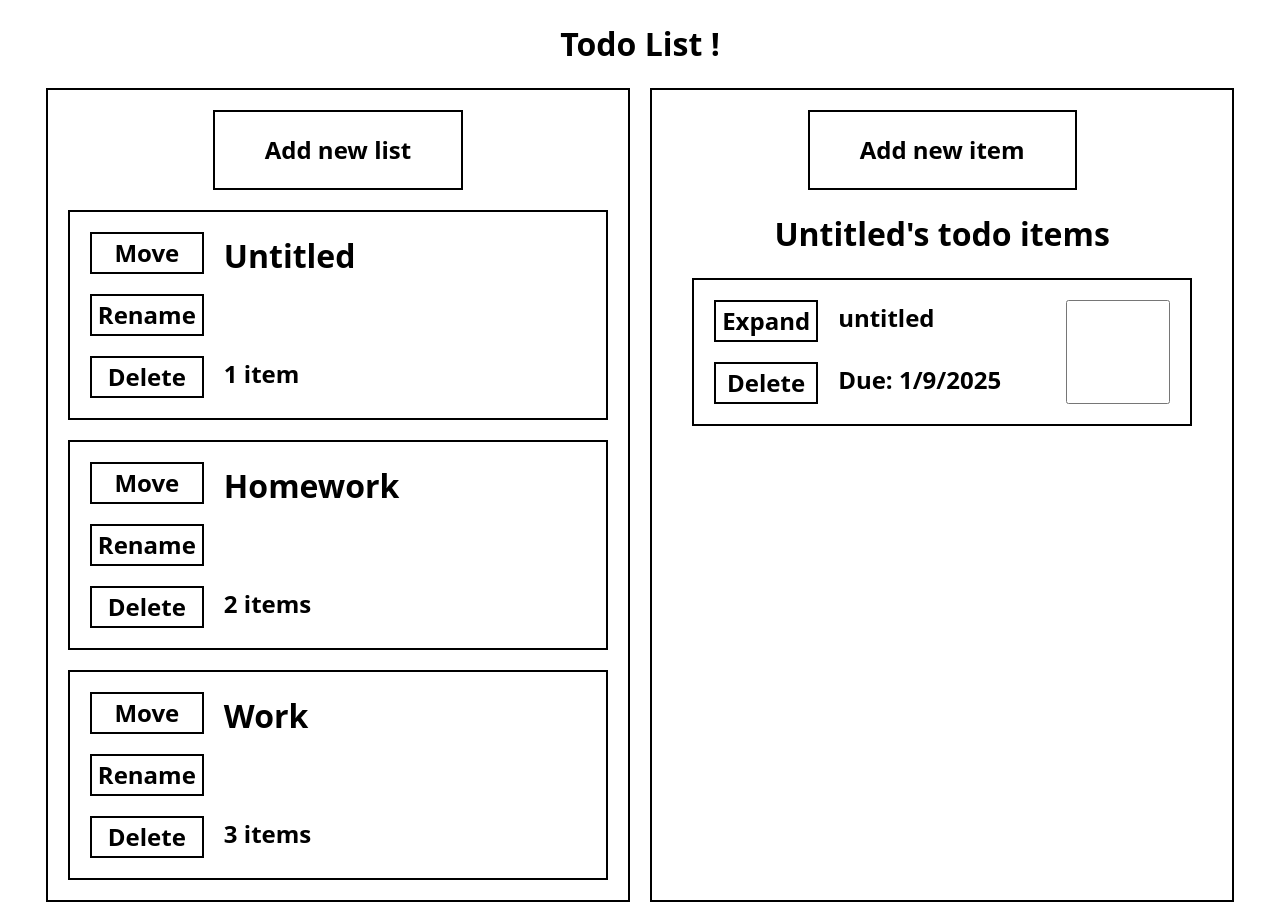
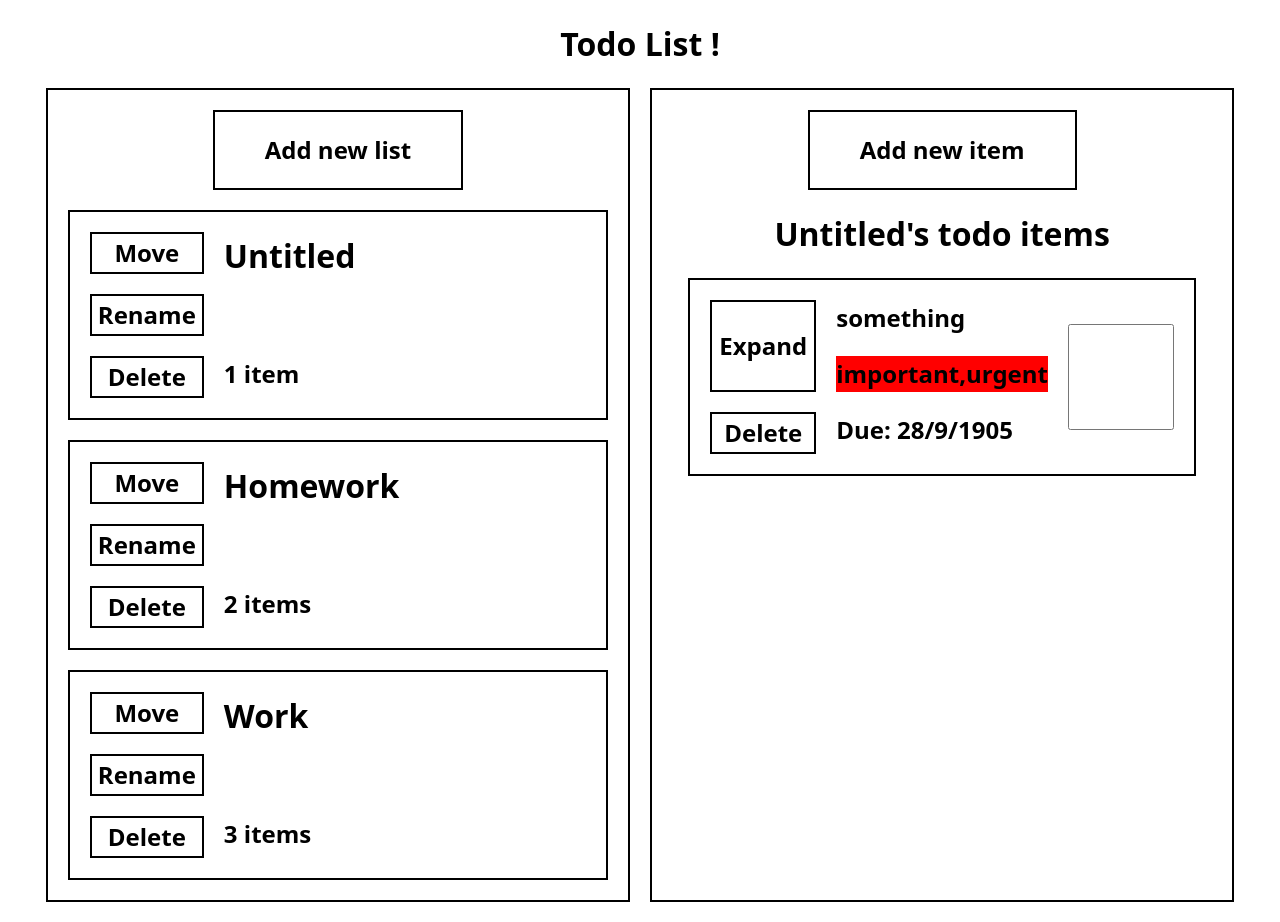
Before and after one commit to Huangphoux/odin-todo_list, a website built with webpack: page src/template.html in a window 1280 px wide. Built offline with nearby package versions, Linux system fonts and the light colour scheme.

Commit message:
Change color depend on priority

```diff
--- a/src/scripts/class.js
+++ b/src/scripts/class.js
@@ -28,7 +28,7 @@ class toDoItem {
     }
 
     get priority() {
-        return `${this.booleanToString(this.isImportant)}important, ${this.booleanToString(this.isUrgent)}urgent`;
+        return `${this.booleanToString(this.isImportant)}important,${this.booleanToString(this.isUrgent)}urgent`;
     }
 
     get info() {
--- a/src/scripts/consoleController.js
+++ b/src/scripts/consoleController.js
@@ -97,9 +97,9 @@ const consoleController = (() => {
     addList("Homework");
     addList("Work");
 
-    addItem(0);
-    addItem(1);
-    addItem(1);
+    addItem(0, "something", "no", "1905-09-28", true, true);
+    addItem(1, "something different", "idk", "1984-06-28", false, true);
+    addItem(1, "something different", "idk", "1984-06-28", true, false);
     addItem(2);
     addItem(2);
     addItem(2);
--- a/src/scripts/loadFunc.js
+++ b/src/scripts/loadFunc.js
@@ -167,6 +167,16 @@ const loadController = (() => {
             nameDiv.classList.toggle("name");
             nameDiv.textContent = item.title;
 
+            const priorityDiv = document.createElement("div");
+            priorityDiv.classList.toggle("priority");
+            priorityDiv.textContent = item.priority;
+            if (item.isImportant) {
+                priorityDiv.classList.toggle("important");
+            }
+            if (item.isUrgent) {
+                priorityDiv.classList.toggle("urgent");
+            }
+
             const dueDateDiv = document.createElement("div");
             dueDateDiv.classList.toggle("dueDate");
             dueDateDiv.textContent = `Due: ${item.dueDate.getDate()}/${item.dueDate.getMonth() + 1}/${item.dueDate.getFullYear()}`;
@@ -182,6 +192,7 @@ const loadController = (() => {
             itemLi.appendChild(expandBtn);
             itemLi.appendChild(deleteBtn);
             itemLi.appendChild(nameDiv);
+            itemLi.appendChild(priorityDiv);
             itemLi.appendChild(dueDateDiv);
             itemLi.appendChild(checkBox);
 
--- a/src/style.css
+++ b/src/style.css
@@ -352,14 +352,39 @@ li {
     grid-row: 3 / 4;
 }
 
+.priority {
+    grid-column: 2 /3;
+    grid-row: 2 / 3;
+
+    background-color: green;
+    color:black
+}
+
+.important.urgent {
+    background-color: red;
+}
+
+.urgent {
+    background-color: orange;
+}
+
+.important {
+    background-color: yellow;
+}
+
+.list button:nth-child(1){
+    grid-row: 1 / 3;
+}
+
+
 .dueDate {
     grid-column: 2 /3;
-    grid-row: 2 / 3;
+    grid-row: 3 / 4;
 }
 
 #isDone {
     grid-column: 3 /4;
-    grid-row: 1 / 3;
+    grid-row: 1 / 4;
 }
 
 .add {
```
